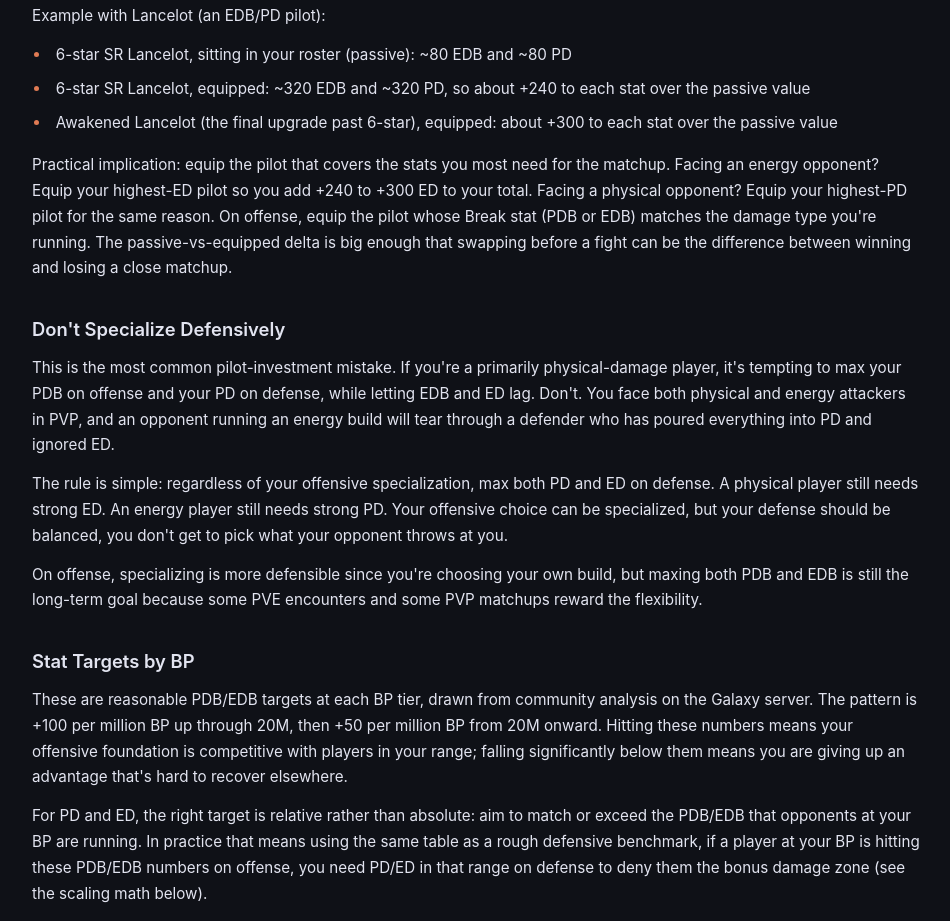
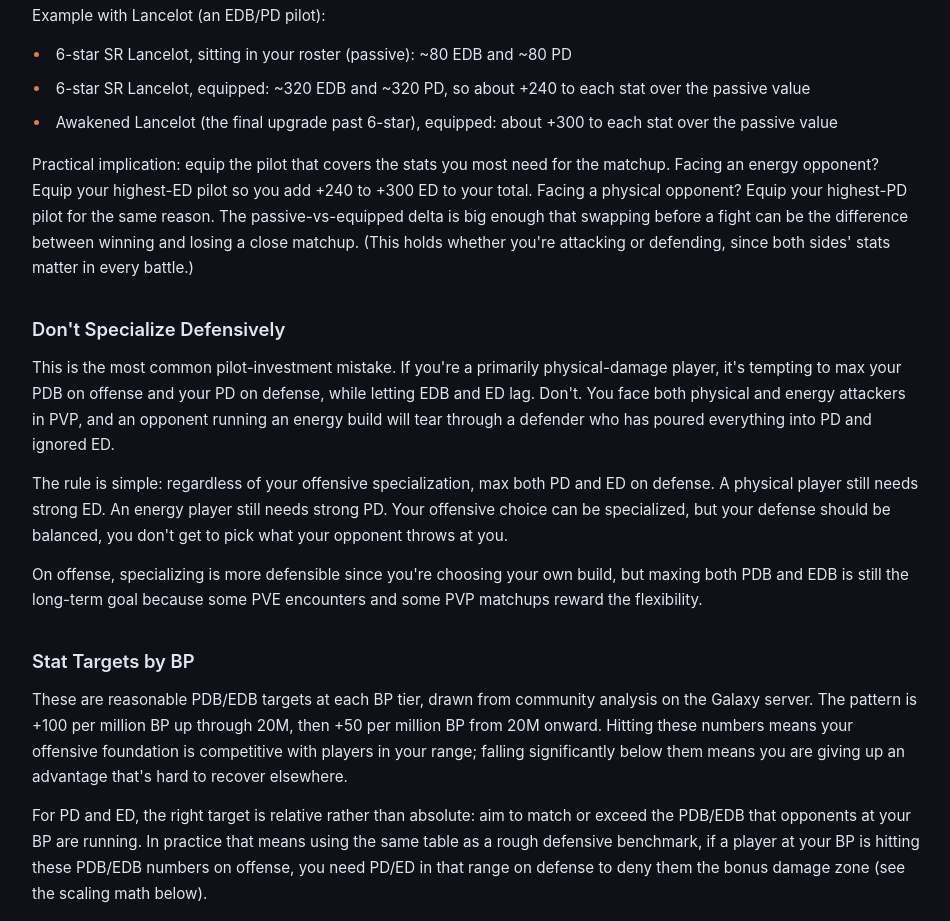
Before and after one commit to jlehrbaum/ashpool-strategy-guide, a plain HTML site: page index.html in a window 1280 px wide. Shown: the part 6566-7487 px from the top of the page, without its empty margins (304-1254 px from the left). Drawn offline with Linux system fonts and the light colour scheme.

Commit message:
Remove misleading offense/defense distinction in equipped pilot
Attack stats matter equally whether you're the attacker or
defender in a battle, so the "on offense, equip the pilot whose
Break stat matches..." line was misleading. Replaced with a
parenthetical noting the swap logic applies regardless of role.

Co-Authored-By: Claude Opus 4.7 (1M context) <noreply@anthropic.com>

```diff
--- a/index.html
+++ b/index.html
@@ -646,7 +646,7 @@
 <li>6-star SR Lancelot, equipped: ~320 EDB and ~320 PD, so about +240 to each stat over the passive value</li>
 <li>Awakened Lancelot (the final upgrade past 6-star), equipped: about +300 to each stat over the passive value</li>
 </ul>
-<p>Practical implication: equip the pilot that covers the stats you most need for the matchup. Facing an energy opponent? Equip your highest-ED pilot so you add +240 to +300 ED to your total. Facing a physical opponent? Equip your highest-PD pilot for the same reason. On offense, equip the pilot whose Break stat (PDB or EDB) matches the damage type you&#x27;re running. The passive-vs-equipped delta is big enough that swapping before a fight can be the difference between winning and losing a close matchup.</p><h2 id="don-t-specialize-defensively">Don&#x27;t Specialize Defensively</h2>
+<p>Practical implication: equip the pilot that covers the stats you most need for the matchup. Facing an energy opponent? Equip your highest-ED pilot so you add +240 to +300 ED to your total. Facing a physical opponent? Equip your highest-PD pilot for the same reason. The passive-vs-equipped delta is big enough that swapping before a fight can be the difference between winning and losing a close matchup. (This holds whether you&#x27;re attacking or defending, since both sides&#x27; stats matter in every battle.)</p><h2 id="don-t-specialize-defensively">Don&#x27;t Specialize Defensively</h2>
 <p>This is the most common pilot-investment mistake. If you&#x27;re a primarily physical-damage player, it&#x27;s tempting to max your PDB on offense and your PD on defense, while letting EDB and ED lag. Don&#x27;t. You face both physical and energy attackers in PVP, and an opponent running an energy build will tear through a defender who has poured everything into PD and ignored ED.</p>
 <p>The rule is simple: regardless of your offensive specialization, max both PD and ED on defense. A physical player still needs strong ED. An energy player still needs strong PD. Your offensive choice can be specialized, but your defense should be balanced, you don&#x27;t get to pick what your opponent throws at you.</p>
 <p>On offense, specializing is more defensible since you&#x27;re choosing your own build, but maxing both PDB and EDB is still the long-term goal because some PVE encounters and some PVP matchups reward the flexibility.</p>
```
